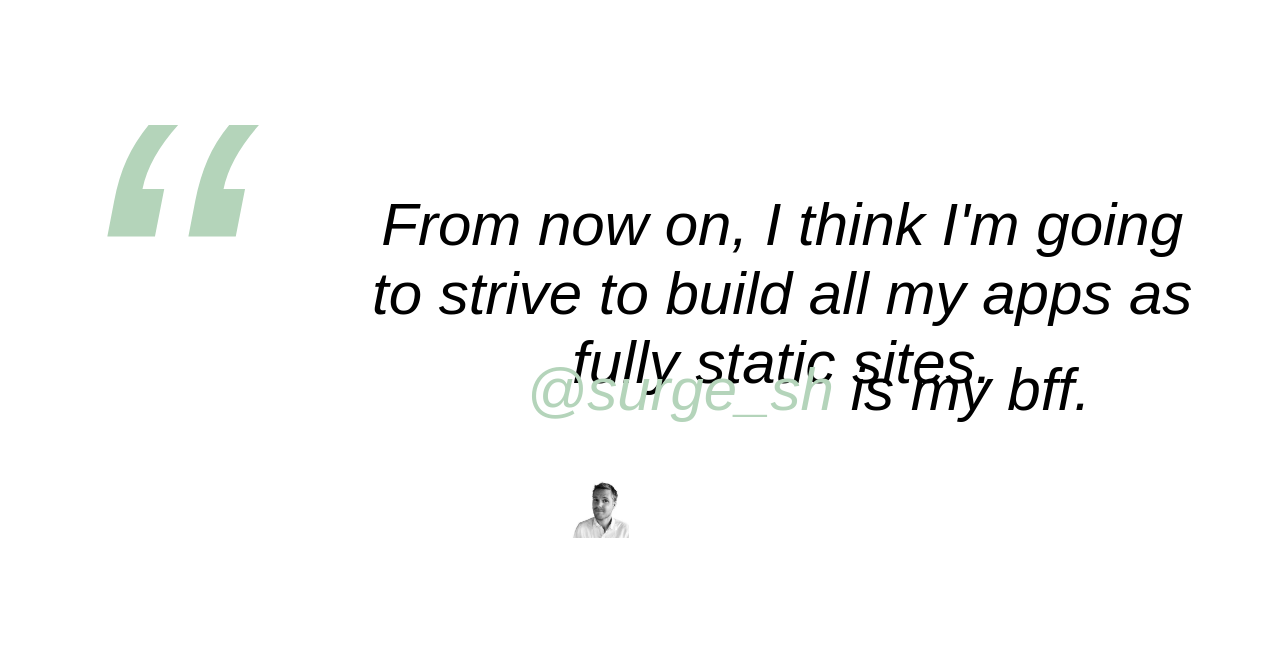
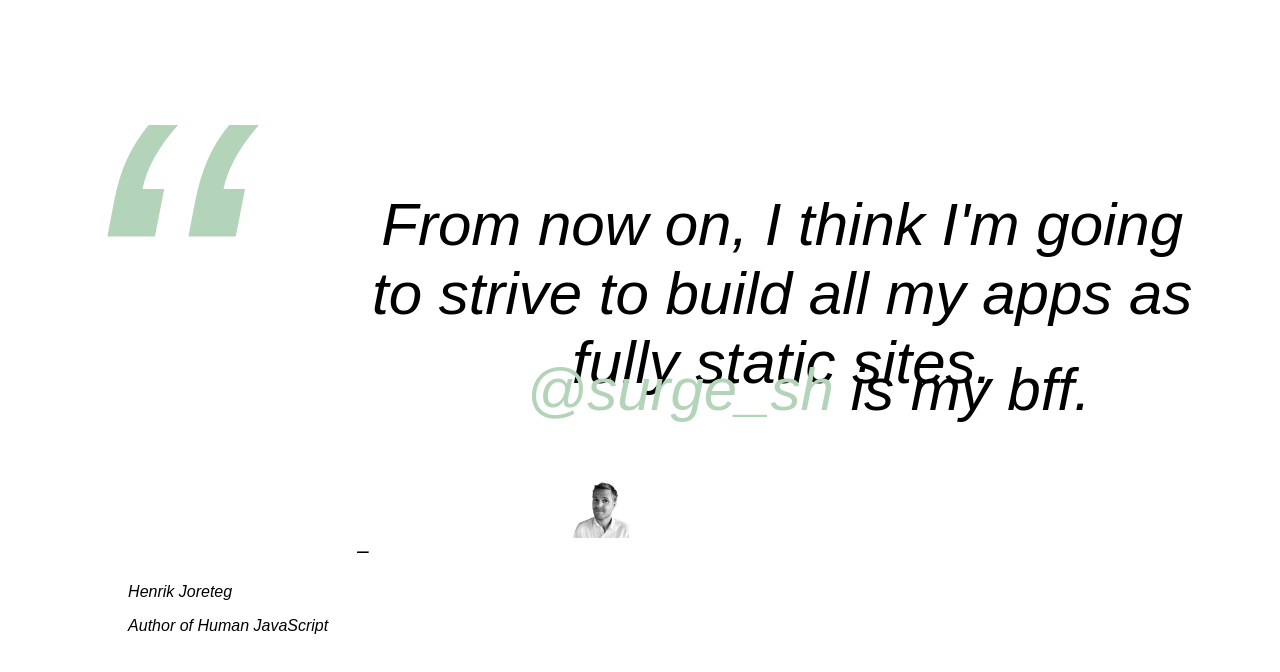
Before and after one commit to xandervdh/21-design-components, a plain HTML site: page 20/index.html in a window 1280 px wide. Shown: the top 672 px of the page. Drawn offline with Linux system fonts and the light colour scheme; a web font is replaced by a local one.

Commit message:
added text for picture

```diff
--- a/20/index.html
+++ b/20/index.html
@@ -17,6 +17,11 @@
     <p class="link"><a href="https://twitter.com/surge_sh" target="_blank" title="surge_sh twitter">@surge_sh</a> is my
         bff.</p>
     <img src="hendrik.jpeg" alt="Henrik joreteg">
+    <div>
+        &#9866;
+        <p class="name">Henrik Joreteg</p>
+        <p class="description">Author of Human JavaScript</p>
+    </div>
 </div>
 </body>
 </html>
```
